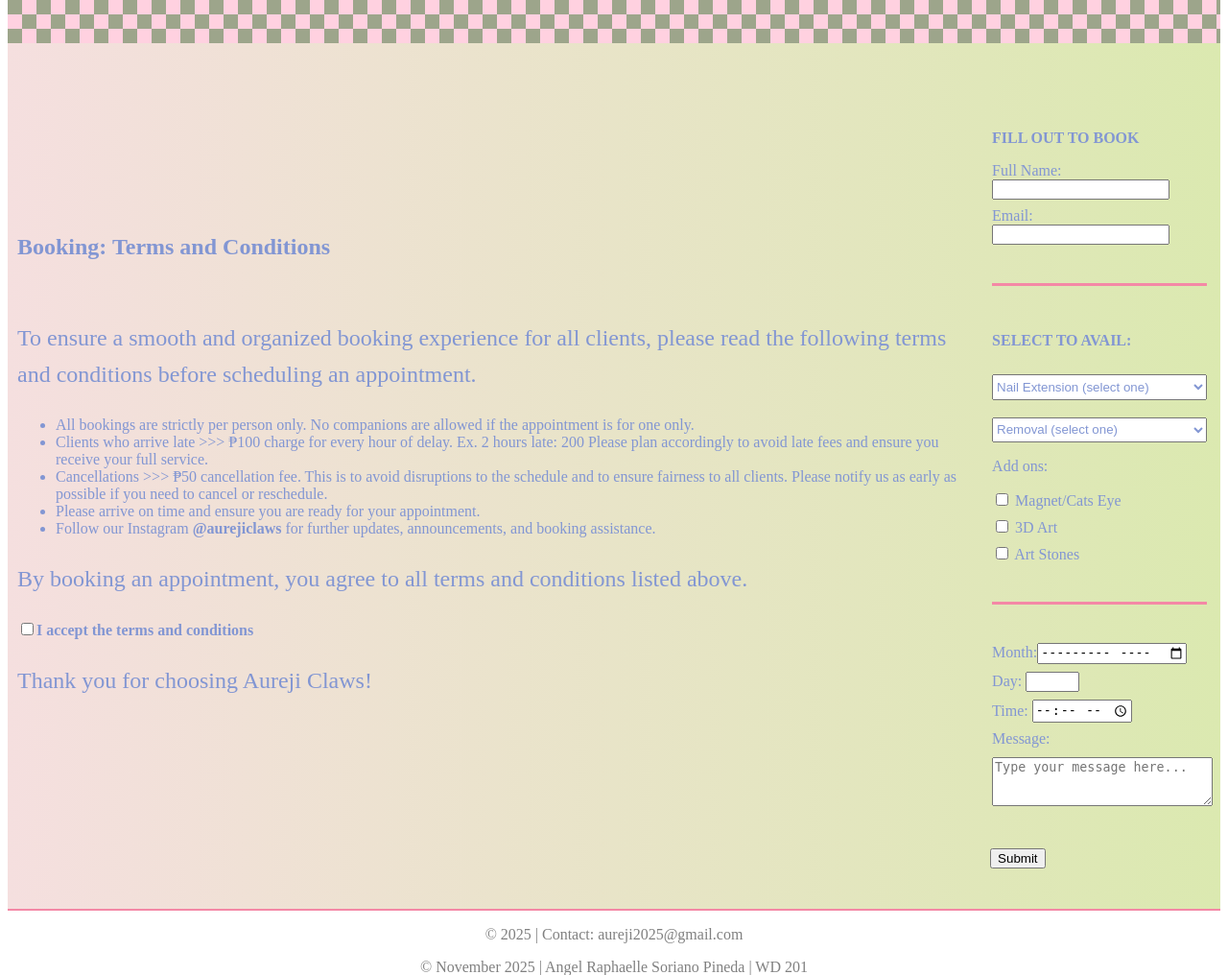
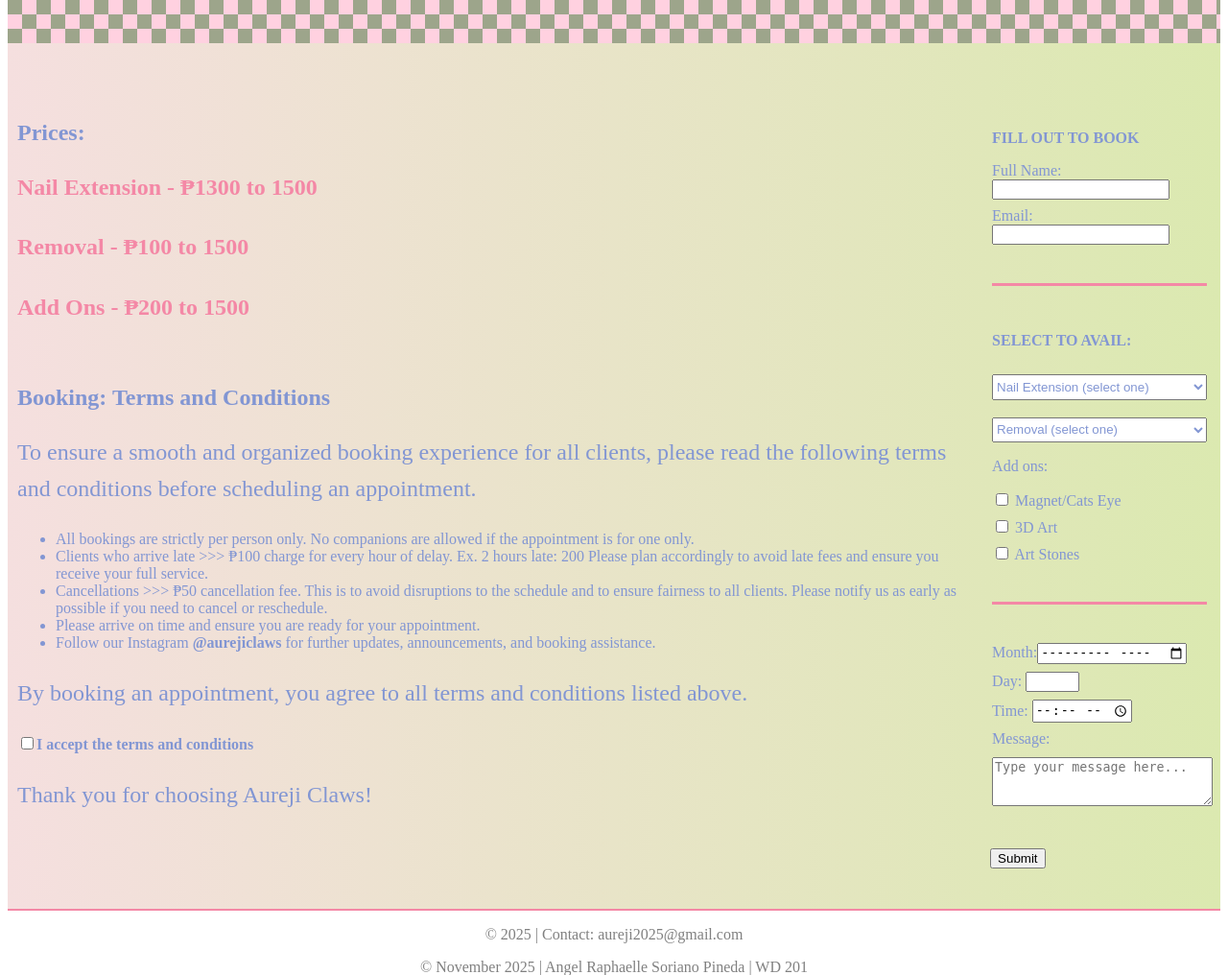
Before and after one commit to arspineda2/Aureji-Claws-PHP-INTRO, a PHP site: page /Appointment.php in a window 1280 px wide. Shown: the part 182-1198 px from the top of the page at 96% size. Run offline with PHP 8.4, Linux system fonts and the light colour scheme.

Commit message:
Updated Appointment.php with While Loop

```diff
--- a/Aureji Claws/Appointment.php
+++ b/Aureji Claws/Appointment.php
@@ -1,4 +1,4 @@
-<!-- PINEDA, ANGEL RAPHAELLE S. | WD 201 | PHP INTRO ACT Started: Nov 28 | -->
+<!-- PINEDA, ANGEL RAPHAELLE S. | WD 201 | PHP INTRO ACT Started: Nov 28 Finished: Nov 29 | -->
 <?php
 include 'header.php'; //HEADER
 $options = ['Nail Extension','Removal','Add ons'];  //Array List
@@ -10,13 +10,23 @@ $default = "None";  //None or Null
 $latefee = 100; //Numeric or Integer
 $sample = $latefee + $latefee; //Expressions  Operators
 
+$services = ["Nail Extension", "Removal", "Add Ons"];
+$prices = [1300, 100, 200];
+$i = 0;
 ?>
 <!-- Page Section to be improved (both html and css) --->
     <section class="appointment">
 
         <div class="appointment-content">
+            <h2>Prices:</h2>
+                <?php while ($i < count($services)): ?> <!--Used WHILE LOOP to display services and prices -->
+                    <p style="color:#f488a6; font-weight:bold;">
+                        <?php echo $services[$i] . " - ₱" . $prices[$i] . " to 1500"; ?> <!--Made use of CONCATENATION between a string and a php statement -->
+                    </p>
+                    <?php $i++; ?>
+                <?php endwhile; ?>
+            <br>
             <h1>Booking: Terms and Conditions</h1>
-                <br>
                     <p>To ensure a smooth and organized booking experience for all clients, please read the following terms and conditions before scheduling an appointment.</p>
                         <ul>
                             <li>All bookings are strictly per person only. No companions are allowed if the appointment is for one only.</li>
```
